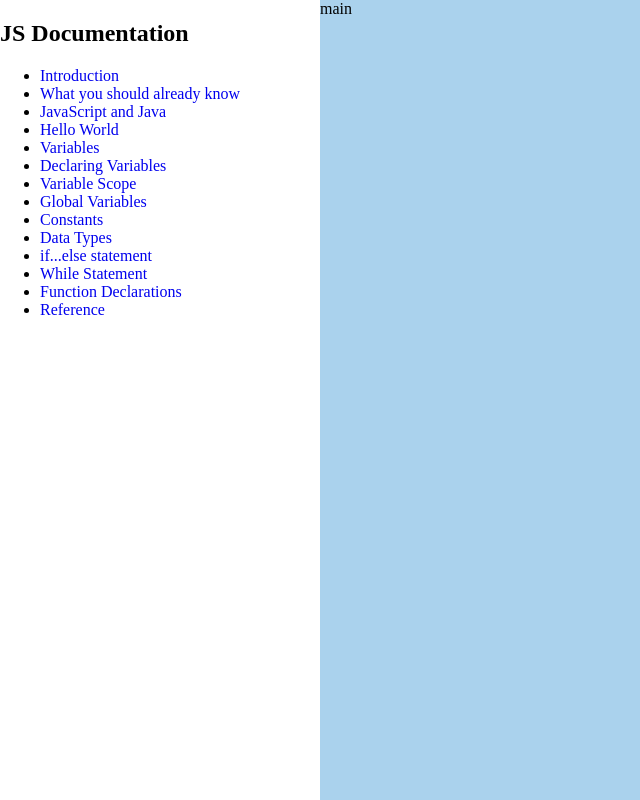
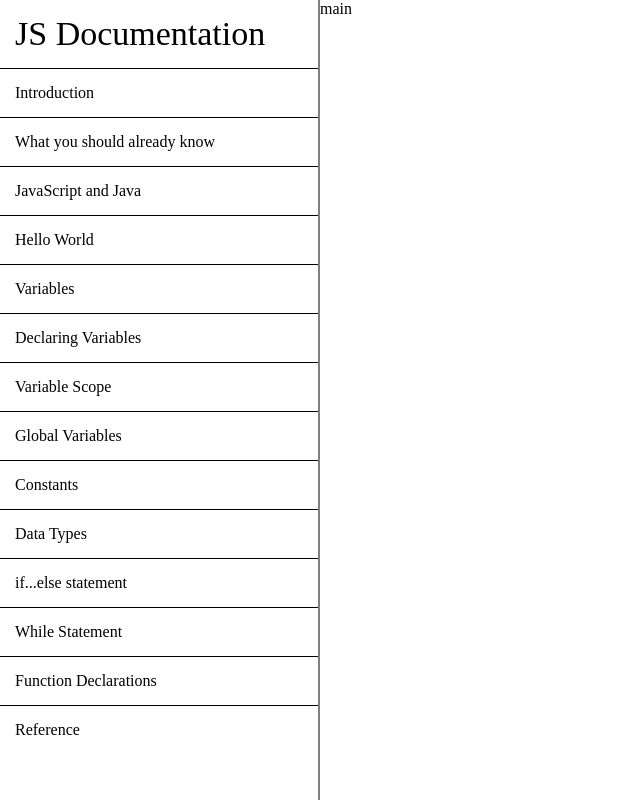
Before and after one commit to AmPrince86/Technical-Documentation-Page, a plain HTML site: page index.html in a window 1280 px wide. Shown: the whole page, without its empty margins (0-640 px from the left). Drawn offline with Linux system fonts and the light colour scheme.

Commit message:
html/css changes

```diff
--- a/css/styles.css
+++ b/css/styles.css
@@ -1,24 +1,47 @@
 * {
     box-sizing: border-box;
-}
-
-body {
     padding: 0;
     margin: 0;
 }
+
 /***************************NAV-BAR**************************************/
-li a {
+#nav-bar {
+    border-right: solid 2px gray;
+    height: 100%;
+
+}
+#nav-bar a {
     text-decoration: none;
+    color: black;
 }
 
+#nav-bar ul {
+    padding: 0;
+}
+
+#nav-bar li {
+     list-style-type: none;
+     border-top: solid 1px;
+     width: 100%;
+     padding: 15px;
+}
+
+#nav-bar header {
+    padding: 15px;
+    font-size: 34px;
+}
+
+ul {
+    position: sticky;
+}
 
 /****************************GRID*************************************/
 .container {
-  height: 100vh;
-  display: grid;
-  grid-template-columns: 1fr;
-  grid-auto-rows: minmax(150px, auto);
-  grid-template-areas:
+    height: 100vh;
+    display: grid;
+    grid-template-columns: 1fr;
+    grid-auto-rows: minmax(150px, auto);
+    grid-template-areas:
     "nav"
     "main";
 }
@@ -32,9 +55,6 @@ main {
 }
 
 /***************************MAIN**************************************/
-main {
-  background-color: #aad2ed;
-}
 
 /****************************MEDIA QUERIES*************************************/
 @media (min-width: 768px) {
@@ -42,9 +62,7 @@ main {
     grid-template-columns: 1fr 2fr 1fr;
     grid-template-rows: 100px minmax(150px, auto) 100px;
     grid-template-areas:
-    "header header header"
-    "nav main aside"
-    "footer footer footer";
+    "nav main";
   }
 }
 
--- a/index.html
+++ b/index.html
@@ -9,9 +9,8 @@
 </head>
 <body>
     <div class="container">
-        <div class="nav-bar">
         <nav id="nav-bar">
-            <h1>JS Documentation</h1>
+            <header>JS Documentation</header>
             <ul>
                 <li><a href="#introduction">Introduction</a></li>
                 <li><a href="#should-know">What you should already know</a></li>
@@ -29,7 +28,6 @@
                 <li><a href="#reference">Reference</a></li>
             </ul>
         </nav>
-        </div>
     <main>main</main>
     </div>
 </body>
```
